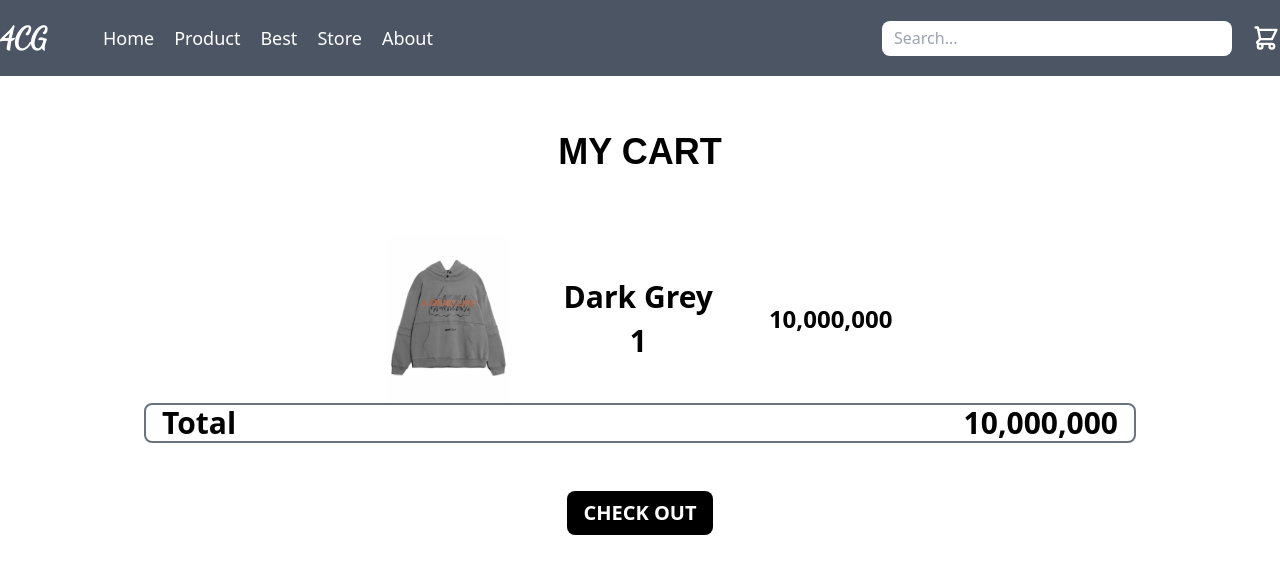
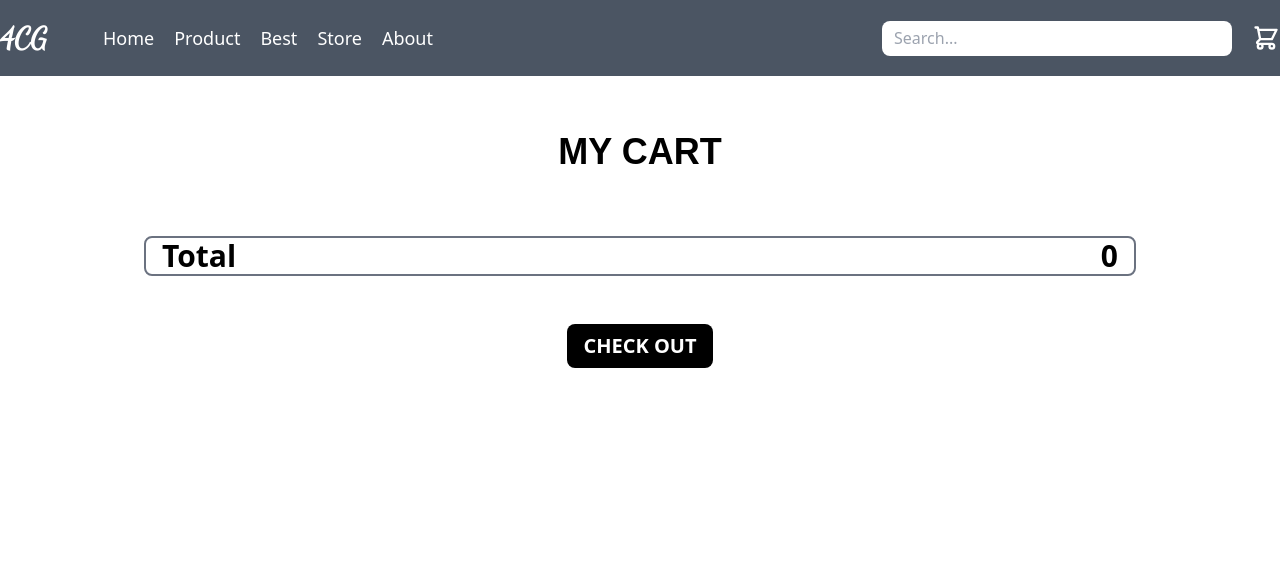
Before and after one commit to Pet3r1512/4CG_Store, a Next.js app: page /cart in a window 1280 px wide. Shown: the top 574 px of the page. Built offline with nearby package versions, Linux system fonts and the light colour scheme.

Commit message:
Show and calculate total from cart items

```diff
--- a/pages/cart.js
+++ b/pages/cart.js
@@ -6,27 +6,11 @@ import { convertPrice } from "../hooks/formatPrice";
 
 export default function Cart() {
   const context = useAppContext();
-  const CartList = context.cartArray;
-
-  const CartListItems = CartList.map((item) => {
-    return (
-      <div key={item.key}>
-        <img src={item.img} alt="" />
-        <h1>{item.name}</h1>
-        <p>{item.price}</p>
-      </div>
+  const [cart] = context.cartArray;
+  const total = cart.reduce(
+    (subtotal, item) => subtotal + item.price * item.quantity,
+    0
   );
-  });
-
-  const product = {
-    key: "h4",
-    name: "Dark Grey",
-    price: 10000000,
-    img: "/images/products/Hoodies/h4.jpg",
-    bestseller: false,
-    slug: "Dark_Grey-h4",
-    quantity: 1,
-  };
 
   return (
     <>
@@ -41,27 +25,29 @@ export default function Cart() {
             MY CART
           </h1>
         </div>
-        {/* Take cart items */}
-        <div className="flex gap-x-3 sm:gap-x-14 justify-center h-full items-center max-w-5xl mx-auto">
+
+        {cart.length > 0 && cart.map((item) => (
+          <div key={item.key} className="flex gap-x-3 sm:gap-x-14 justify-center h-full items-center max-w-5xl mx-auto">
             <div>
-            <img className="max-w-[120px]" src={product.img} alt="" />
+              <img className="max-w-[120px]" src={item.img} alt="" />
             </div>
             <div className="flex flex-col gap-y-2">
-            <p className="text-2xl sm:text-3xl font-bold">{product.name}</p>
+              <p className="text-2xl sm:text-3xl font-bold">{item.name}</p>
               <p className="text-2xl sm:text-3xl font-semibold text-center">
-              {product.quantity}
+                {item.quantity}
               </p>
             </div>
             <p className="text-2xl font-semibold">
-            {(product.price = convertPrice(product.price))}
+              {convertPrice(item.price)}
             </p>
           </div>
-        {/* Total */}
+        ))}
+
         <div className="flex justify-between items-center py-auto mx-8 sm:mx-20 md:mx-36 px-4 rounded-lg text-2xl sm:text-3xl font-semibold border-2 border-gray-500">
           <p>Total</p>
-          <p>{convertPrice(product.price)}</p>
+          <p>{convertPrice(total)}</p>
         </div>
-        {/* Checkout button */}
+
         <div className="flex w-full justify-center mt-12">
           <button className="text-xl bg-black rounded-lg text-white px-4 py-2 font-bold">
             CHECK OUT
```
Lines whose indentation alone changed are shown as unchanged.
